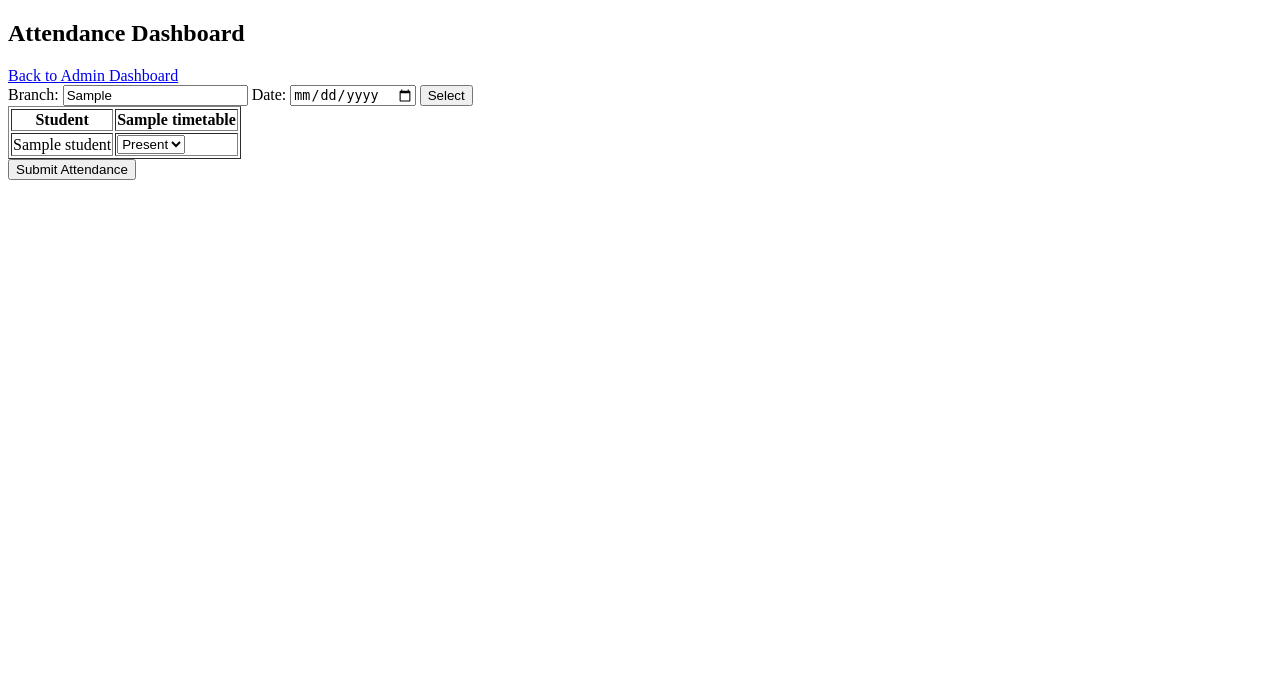
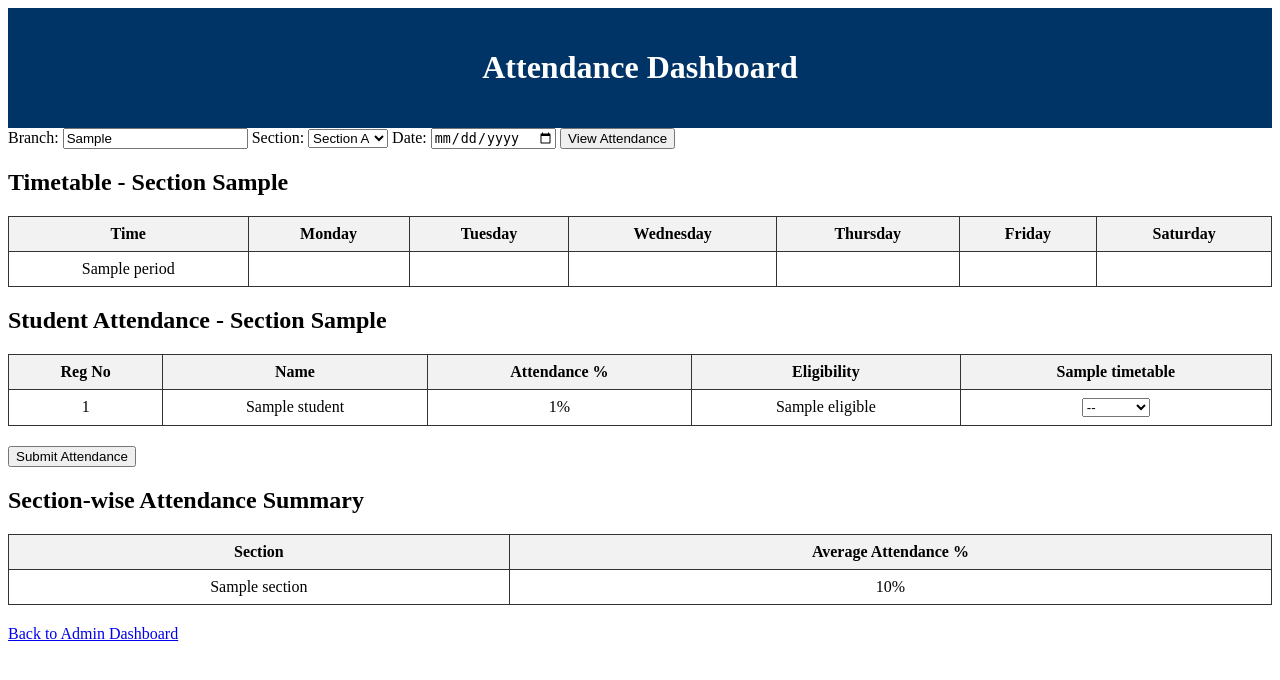
Before and after one commit to Rudranarayan747/jec-flask-app, a Python web app: template templates/attendance.html in a window 1280 px wide. Shown: the top 680 px of the page. Run offline with Jinja, Linux system fonts and the light colour scheme; the template is opened without the code that fills it: most values are stand-ins (such as "Sample title", 1, 10 or a date in 2020).

Commit message:
Update attendance.html

```diff
--- a/templates/attendance.html
+++ b/templates/attendance.html
@@ -1,36 +1,89 @@
 <!DOCTYPE html>
-<html lang="en">
+<html>
 <head>
-    <meta charset="UTF-8">
     <title>Attendance Dashboard</title>
+    <link rel="stylesheet" href="{{ url_for('static', filename='style.css') }}">
+    <style>
+        table { border-collapse: collapse; width: 100%; margin-bottom: 20px; }
+        th, td { border: 1px solid #333; padding: 8px; text-align: center; }
+        th { background-color: #f2f2f2; }
+    </style>
 </head>
 <body>
-    <h2>Attendance Dashboard</h2>
-    <a href="{{ url_for('admin_dashboard') }}">Back to Admin Dashboard</a>
+    <header>
+        <h1>Attendance Dashboard</h1>
+    </header>
 
-    <form method="POST">
-        Branch: <input type="text" name="branch" value="{{ selected_branch }}" required>
-        Date: <input type="date" name="date" value="{{ selected_date }}" required>
-        <button type="submit">Select</button>
+    <!-- Filter Form -->
+    <form method="POST" action="{{ url_for('attendance_dashboard') }}">
+        <label for="branch">Branch:</label>
+        <input type="text" name="branch" value="{{ selected_branch }}" required>
+
+        <label for="section">Section:</label>
+        <select name="section" required>
+            <option value="A" {% if selected_section=="A" %}selected{% endif %}>Section A</option>
+            <option value="B" {% if selected_section=="B" %}selected{% endif %}>Section B</option>
+            <option value="C" {% if selected_section=="C" %}selected{% endif %}>Section C</option>
+        </select>
+
+        <label for="date">Date:</label>
+        <input type="date" name="date" value="{{ selected_date }}" required>
+
+        <button type="submit">View Attendance</button>
     </form>
 
-    {% if students %}
+    <!-- Timetable Grid -->
+    <h2>Timetable - Section {{ selected_section }}</h2>
+    <table>
+        <tr>
+            <th>Time</th>
+            <th>Monday</th>
+            <th>Tuesday</th>
+            <th>Wednesday</th>
+            <th>Thursday</th>
+            <th>Friday</th>
+            <th>Saturday</th>
+        </tr>
+        {% for p in timetable %}
+        <tr>
+            <td>{{ p.period }}</td>
+            <td>{{ p.subject if p.day=="Monday" else "" }}</td>
+            <td>{{ p.subject if p.day=="Tuesday" else "" }}</td>
+            <td>{{ p.subject if p.day=="Wednesday" else "" }}</td>
+            <td>{{ p.subject if p.day=="Thursday" else "" }}</td>
+            <td>{{ p.subject if p.day=="Friday" else "" }}</td>
+            <td>{{ p.subject if p.day=="Saturday" else "" }}</td>
+        </tr>
+        {% endfor %}
+    </table>
+
+    <!-- Student Attendance -->
+    <h2>Student Attendance - Section {{ selected_section }}</h2>
     <form method="POST" action="{{ url_for('submit_attendance') }}">
         <input type="hidden" name="branch" value="{{ selected_branch }}">
+        <input type="hidden" name="section" value="{{ selected_section }}">
         <input type="hidden" name="date" value="{{ selected_date }}">
-        <table border="1">
+
+        <table>
             <tr>
-                <th>Student</th>
+                <th>Reg No</th>
+                <th>Name</th>
+                <th>Attendance %</th>
+                <th>Eligibility</th>
                 {% for p in timetable %}
                 <th>{{ p.subject }}</th>
                 {% endfor %}
             </tr>
             {% for s in students %}
             <tr>
+                <td>{{ s.id }}</td>
                 <td>{{ s.name }}</td>
+                <td>{{ overall_summary[loop.index0].percent|round(2) }}%</td>
+                <td>{{ overall_summary[loop.index0].eligible }}</td>
                 {% for p in timetable %}
                 <td>
                     <select name="status_{{ s.id }}_{{ p.subject }}">
+                        <option value="">--</option>
                         <option value="Present">Present</option>
                         <option value="Absent">Absent</option>
                     </select>
@@ -41,6 +94,24 @@
         </table>
         <button type="submit">Submit Attendance</button>
     </form>
-    {% endif %}
+
+    <!-- Section Summary -->
+    <h2>Section-wise Attendance Summary</h2>
+    <table>
+        <tr>
+            <th>Section</th>
+            <th>Average Attendance %</th>
+        </tr>
+        {% for sec in section_data %}
+        <tr>
+            <td>{{ sec.section }}</td>
+            <td>{{ sec.average|round(2) }}%</td>
+        </tr>
+        {% else %}
+        <tr><td colspan="2">No section data available.</td></tr>
+        {% endfor %}
+    </table>
+
+    <p><a href="{{ url_for('admin_dashboard') }}">Back to Admin Dashboard</a></p>
 </body>
 </html>
```
Lines whose indentation alone changed are shown as unchanged.
